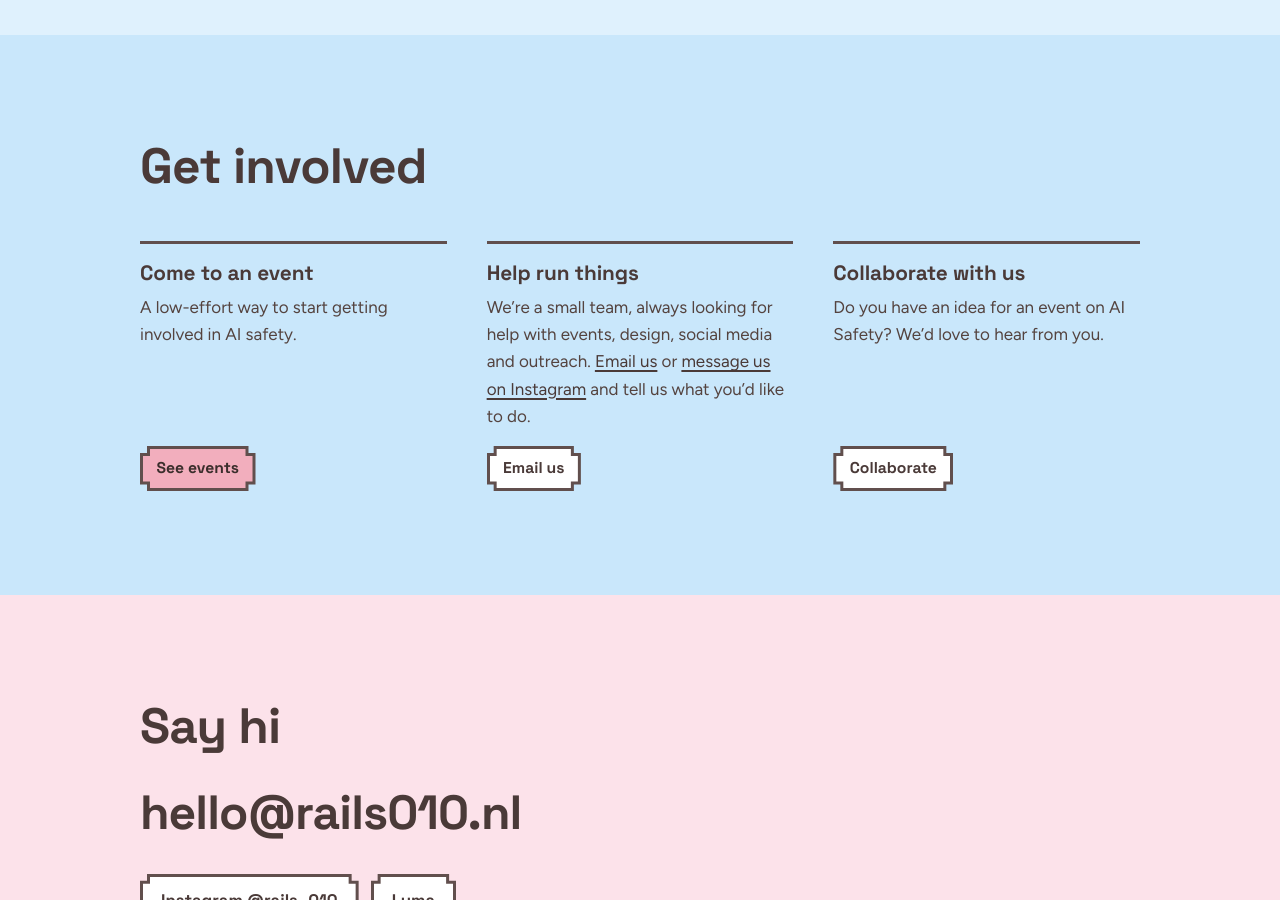
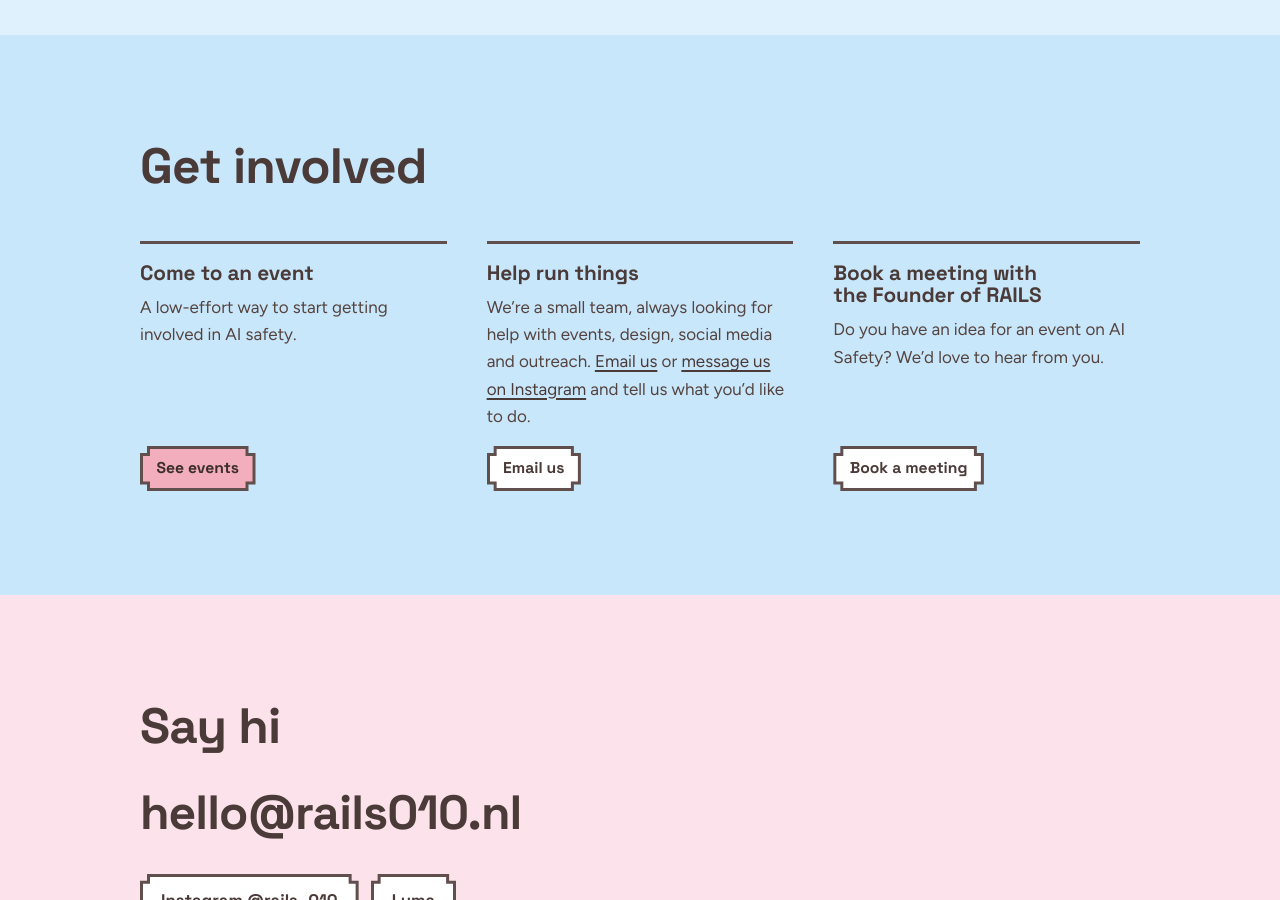
Before and after one commit to RAILS010/rails010-site, a Jekyll site: the page built from index.html, in a window 1280 px wide and 900 px high, scrolled down 2738 px. Built offline with Jekyll 4.4.1, drawn with Linux system fonts in a browser that asks for light colours; some web fonts are replaced.

Commit message:
Get involved: replace Collaborate card with Calendly booking link
Co-Authored-By: Claude Opus 5.5 <noreply@anthropic.com>
Claude-Session: https://claude.ai/code/session_01MT8kq7vrNK2cNXEvT7wsFn

```diff
--- a/_data/content.yml
+++ b/_data/content.yml
@@ -69,11 +69,11 @@ get_involved:
       button_label: Email us
       button_link: mailto:hello@rails010.nl?subject=Helping%20out%20at%20RAILS
       button_colour: white
-    - title: Collaborate with us
-      text: "Do you have an idea for an event on AI Safety? We'd love to hear from
-        you. "
-      button_label: Collaborate
-      button_link: mailto:hello@rails010.nl
+    - title: Book a meeting with the Founder of RAILS
+      text: Do you have an idea for an event on AI Safety? We'd love to hear from
+        you.
+      button_label: Book a meeting
+      button_link: https://calendly.com/anhthule6326/30min
       button_colour: white
 contact:
   heading: Say hi
```
